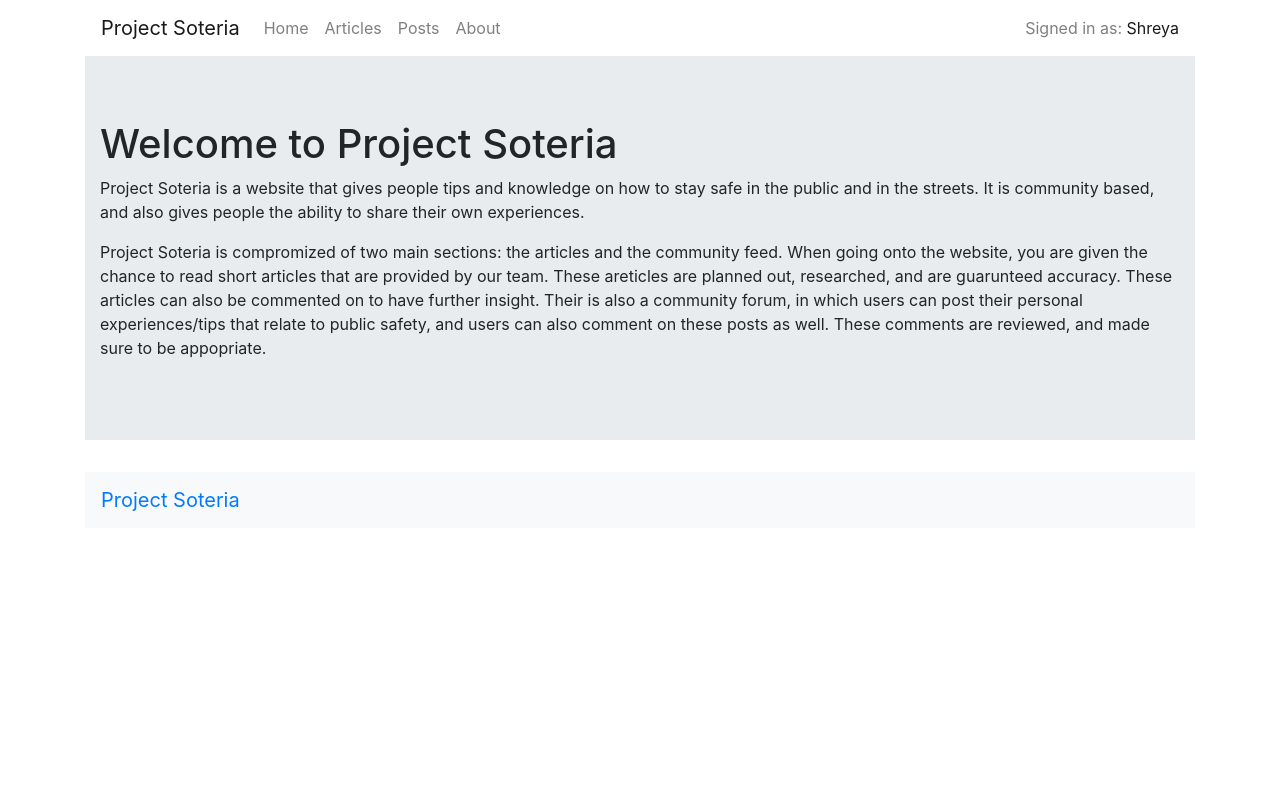
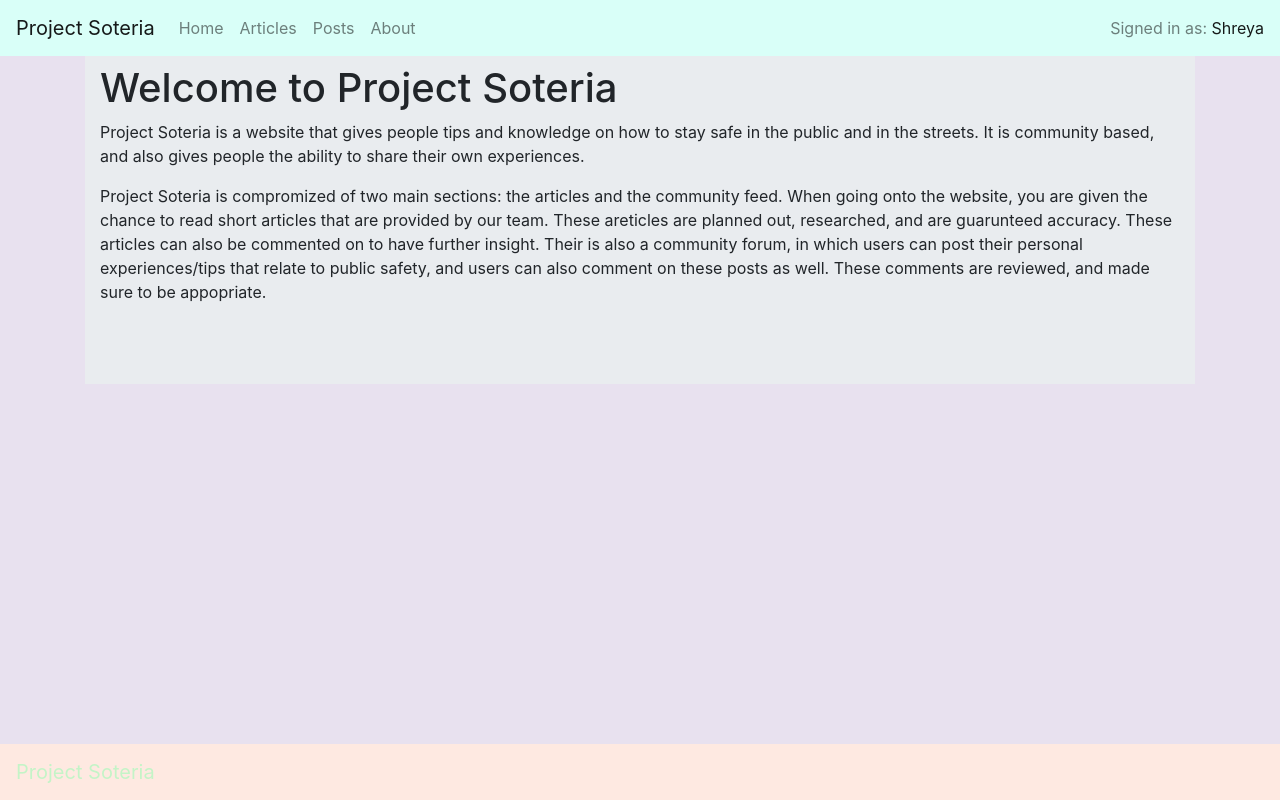
Before and after one commit to projectsoteria/test-react-app, a React (Create React App) app: page / in a window 1280 px wide. Built offline with nearby package versions, Linux system fonts and the light colour scheme.

Commit message:
sass, change colors

```diff
--- a/package.json
+++ b/package.json
@@ -7,6 +7,7 @@
     "@testing-library/react": "^9.5.0",
     "@testing-library/user-event": "^7.2.1",
     "bootstrap": "^4.5.0",
+    "node-sass": "^4.14.1",
     "react": "^16.13.1",
     "react-bootstrap": "^1.0.1",
     "react-dom": "^16.13.1",
--- a/src/components/Footer.js
+++ b/src/components/Footer.js
@@ -3,7 +3,7 @@ import Navbar from "react-bootstrap/Navbar";
 
 export default function ({ title, user }) {
   return (
-    <Navbar expand="lg" variant="bottom" bg="light">
+    <Navbar fixed="bottom" expand="lg" variant="bottom" bg="success">
       <Navbar.Brand href="#">{title}</Navbar.Brand>
     </Navbar>
   );
--- a/src/components/Home.js
+++ b/src/components/Home.js
@@ -4,7 +4,7 @@ import Container from "react-bootstrap/Container";
 
 export default function () {
   return (
-    <Jumbotron fluid>
+    <Jumbotron fluid bg="primary">
       <Container>
         <h1>Welcome to Project Soteria</h1>
         <p>
--- a/src/components/Navbar.js
+++ b/src/components/Navbar.js
@@ -23,7 +23,7 @@ export default function ({ title, user, onSelect }) {
     );
   }
   return (
-    <Navbar>
+    <Navbar className="mb-3" fixed="top" bg="info">
       <Navbar.Brand href="/home">{title}</Navbar.Brand>
       <Nav
         defaultActiveKey="/home"
--- /dev/null
+++ b/src/custom.scss
@@ -0,0 +1,12 @@
+// override the original
+
+$body-bg: #e8e1ef;
+
+$theme-colors: (
+  "primary": #c4f4c7,
+  "secondary": #c7ffda,
+  "success": #fee9e1,
+  "info": #d9fff8,
+);
+// install bootsrtap
+@import "~bootstrap/scss/bootstrap.scss";
```
Also changed, not shown: src/components/Article.js (+4 -4 lines), src/index.js (+6 -9 lines), 2 other files (tests, documents, lock files or other folders).
